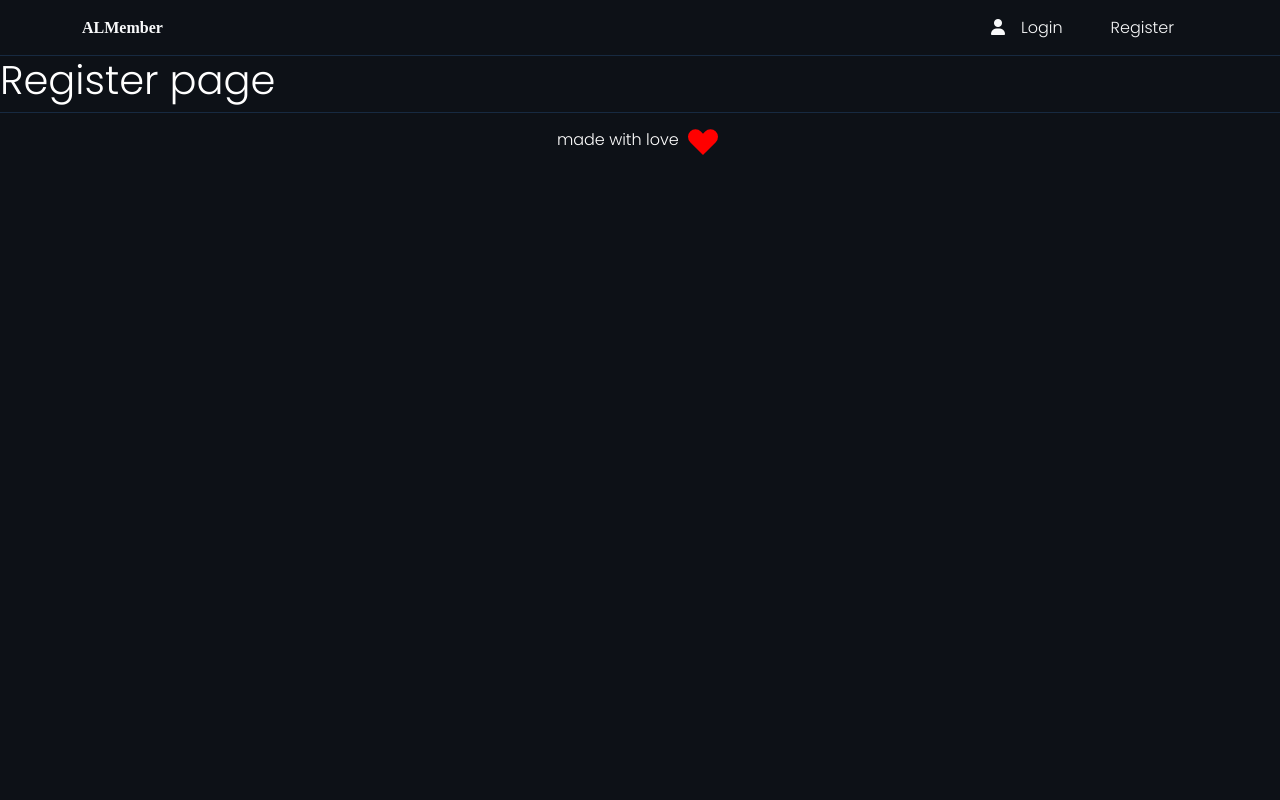
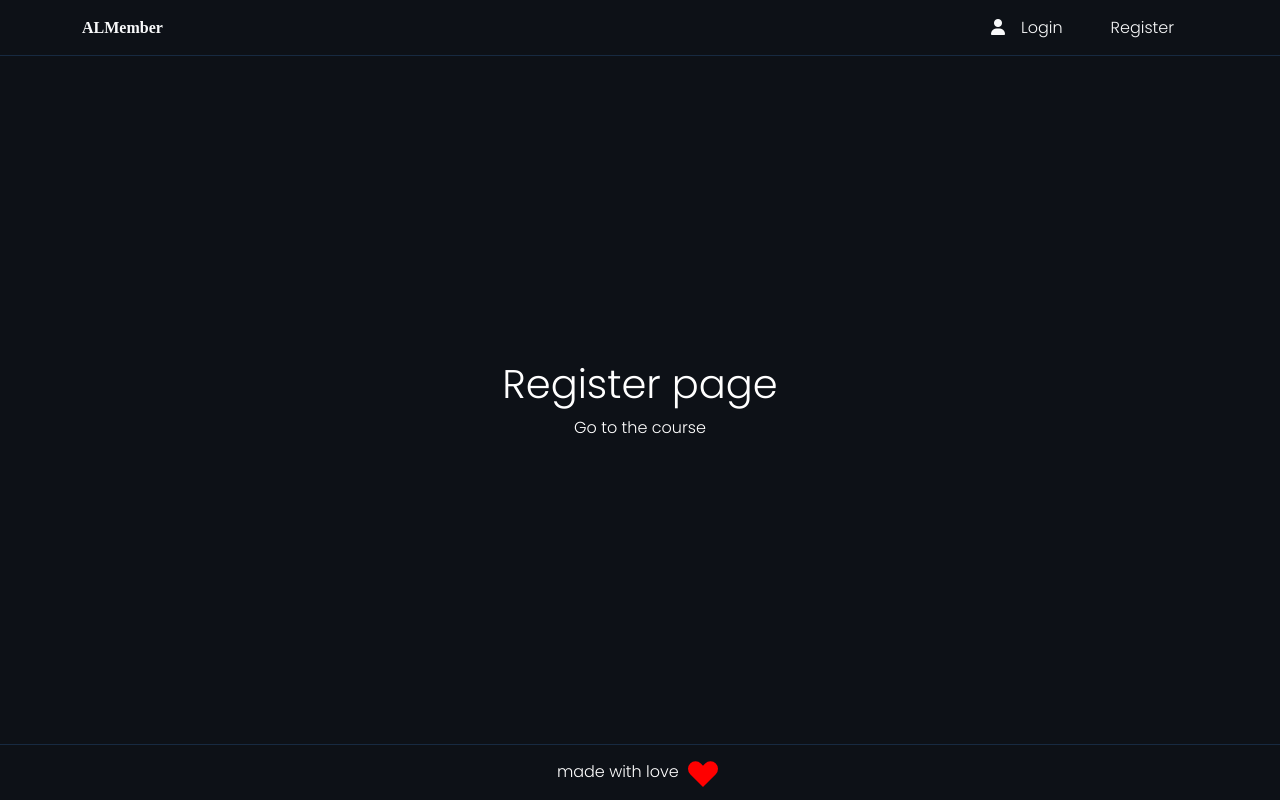
Before and after one commit to AlexFer-123/memberbry-study, a Vue app: page /register in a window 1280 px wide. Built offline with nearby package versions, Linux system fonts and the light colour scheme; no server answers; a web font is replaced by a local one.

Commit message:
fix and corrects

```diff
--- a/src/assets/css/base.css
+++ b/src/assets/css/base.css
@@ -46,7 +46,7 @@ footer {
     border-top: 1px solid var(--border-color);
 }
 .home {
-    height: 86vh;
+    min-height: 86vh;
 }
 header .nav-items {
     margin: auto 0;
--- a/src/pages/classroom.vue
+++ b/src/pages/classroom.vue
@@ -1,7 +1,13 @@
 <template>
     <div id="login">
-        <h1>Classroom</h1>
-        <Iframe></Iframe>
+        <div class="container">
+            <div class="row">
+                <div class="col-12 home justify-content-center align-items-center d-flex flex-column">
+                    <h1>Classroom</h1>
+                    <Iframe></Iframe>
+                </div>
+            </div>
+        </div>
 
     </div>
 </template>
--- a/src/pages/course.vue
+++ b/src/pages/course.vue
@@ -1,7 +1,14 @@
 <template>
     <div id="login">
-        <h1>Course</h1>
-        <router-link to="/classroom">Go to the Classroom</router-link>
+        <div class="container">
+            <div class="row">
+                <div class="col-12 home justify-content-center align-items-center d-flex flex-column">
+                    <h1>Course</h1>
+                    <router-link to="/classroom">Go to the Classroom</router-link>
+                </div>
+            </div>
+        </div>
+
     </div>
 </template>
 
--- a/src/pages/dashboard.vue
+++ b/src/pages/dashboard.vue
@@ -1,6 +1,14 @@
 <template>
     <div id="login">
-        <h1>Dashboard</h1>
+        <div class="container">
+            <div class="row">
+                <div class="col-12 home justify-content-center align-items-center d-flex flex-column">
+                    <h1>Dashboard</h1>
+                    <router-link to="/course" class="nav-item">Go to the course</router-link>
+                </div>
+            </div>
+        </div>
+
     </div>
 </template>
 
--- a/src/pages/error.vue
+++ b/src/pages/error.vue
@@ -1,6 +1,14 @@
 <template>
     <div id="login">
-        <h1>404 error page</h1>
+        <div class="container">
+            <div class="row">
+                <div class="col-12 home justify-content-center align-items-center d-flex flex-column">
+                    <h1>404 error page</h1>
+                    <router-link to="/course" class="nav-item">Go to the course</router-link>
+                </div>
+            </div>
+        </div>
+
     </div>
 </template>
 
--- a/src/pages/login.vue
+++ b/src/pages/login.vue
@@ -1,7 +1,16 @@
 <template>
     <div id="login">
-        <h1>Login Page</h1>
-        <router-link to="/course" class="nav-item">Go to the course</router-link>
+
+        <div class="container">
+            <div class="row">
+                <div class="col-12 home justify-content-center align-items-center d-flex flex-column">
+                    <h1>Login Page</h1>
+                    <router-link to="/course" class="nav-item">Go to the course</router-link>
+
+                </div>
+            </div>
+        </div>
+
     </div>
 </template>
 
--- a/src/pages/register.vue
+++ b/src/pages/register.vue
@@ -1,6 +1,14 @@
 <template>
     <div id="Register">
-        <h1>Register page</h1>
+        <div class="container">
+            <div class="row">
+                <div class="col-12 home justify-content-center align-items-center d-flex flex-column">
+                    <h1>Register page</h1>
+                    <router-link to="/course" class="nav-item">Go to the course</router-link>
+                </div>
+            </div>
+        </div>
+
     </div>
 </template>
 
```
